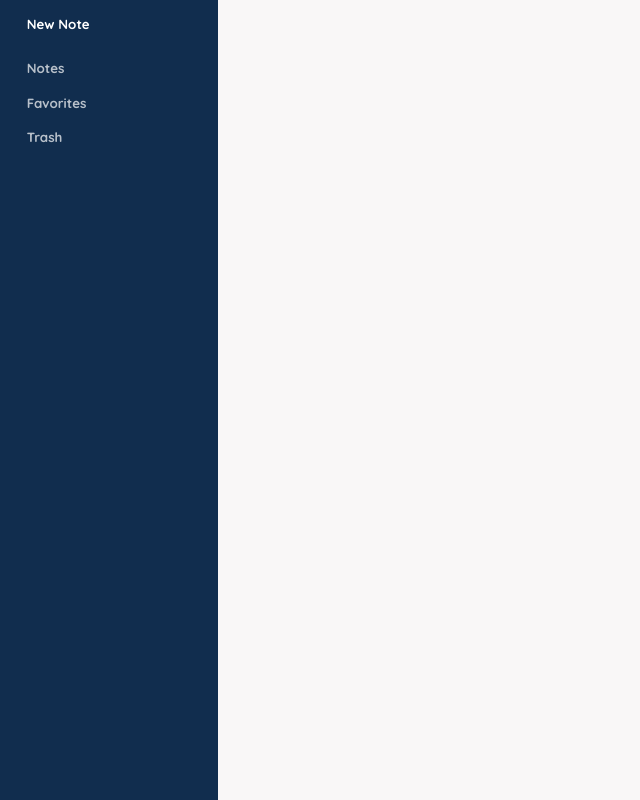
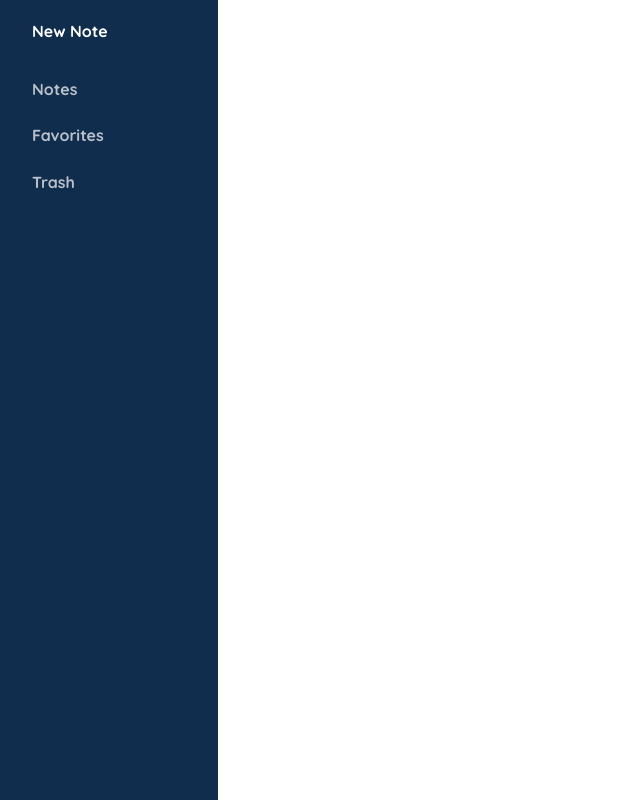
Before and after one commit to Nuno-Silva-00/takenote, an Angular app: page / in a window 1280 px wide. Shown: the whole page, without its empty margins (0-640 px from the left). Built offline with nearby package versions, Linux system fonts and the light colour scheme.

Commit message:
update reset stylesheet and add font quicksand

```diff
--- a/src/styles.css
+++ b/src/styles.css
@@ -1,56 +1,50 @@
-html, body, div, span, applet, object, iframe,
-h1, h2, h3, h4, h5, h6, p, blockquote, pre,
-a, abbr, acronym, address, big, cite, code,
-del, dfn, em, img, ins, kbd, q, s, samp,
-small, strike, strong, sub, sup, tt, var,
-b, u, i, center,
-dl, dt, dd, ol, ul, li,
-fieldset, form, label, legend,
-table, caption, tbody, tfoot, thead, tr, th, td,
-article, aside, canvas, details, embed,
-figure, figcaption, footer, header, hgroup,
-menu, nav, output, ruby, section, summary,
-time, mark, audio, video {
+/*
+  1. Use a more-intuitive box-sizing model.
+*/
+*, *::before, *::after {
+	box-sizing: border-box;
+  }
+  /*
+	2. Remove default margin
+  */
+  * {
 	margin: 0;
-	padding: 0;
-	border: 0;
-	font-size: 100%;
-	vertical-align: baseline;
-}
-
-/* HTML5 display-role reset for older browsers */
-article, aside, details, figcaption, figure,
-footer, header, hgroup, menu, nav, section {
-	display: block;
-}
-
-body {
-	line-height: 1;
-	background-color: #F9F7F7;
-}
-
-ol, ul {
-	list-style: none;
-}
-
-blockquote, q {
-	quotes: none;
-}
-
-blockquote:before, blockquote:after,
-q:before, q:after {
-	content: '';
-	content: none;
-}
-
-table {
-	border-collapse: collapse;
-	border-spacing: 0;
-}
-
-* {
-	font-family: "Quicksand", sans-serif;
+  }
+  /*
+	Typographic tweaks!
+	3. Add accessible line-height
+	4. Improve text rendering
+  */
+  body {
+	line-height: 1.5;
+	-webkit-font-smoothing: antialiased;
+	font-family: 'Quicksand', sans-serif;
 	font-optical-sizing: auto;
 	font-weight: 700;
 	font-style: normal;
-}
+  }
+  /*
+	5. Improve media defaults
+  */
+  img, picture, video, canvas, svg {
+	display: block;
+	max-width: 100%;
+  }
+  /*
+	6. Remove built-in form typography styles
+  */
+  input, button, textarea, select {
+	font: inherit;
+  }
+  /*
+	7. Avoid text overflows
+  */
+  p, h1, h2, h3, h4, h5, h6 {
+	overflow-wrap: break-word;
+  }
+  /*
+	8. Create a root stacking context
+  */
+  #root, #__next {
+	isolation: isolate;
+  }
```
